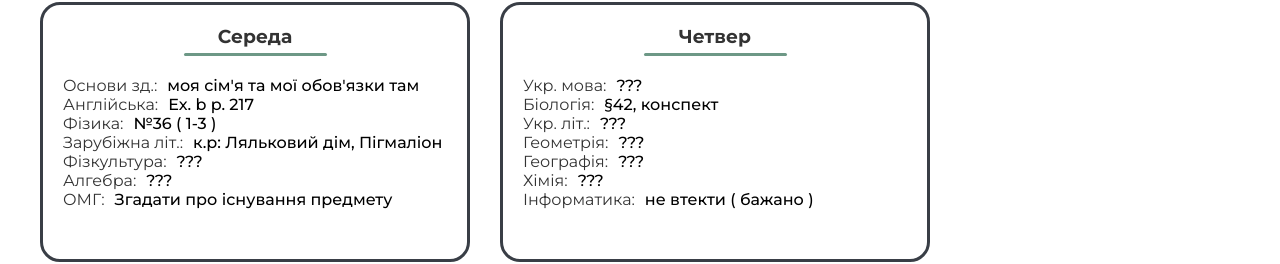
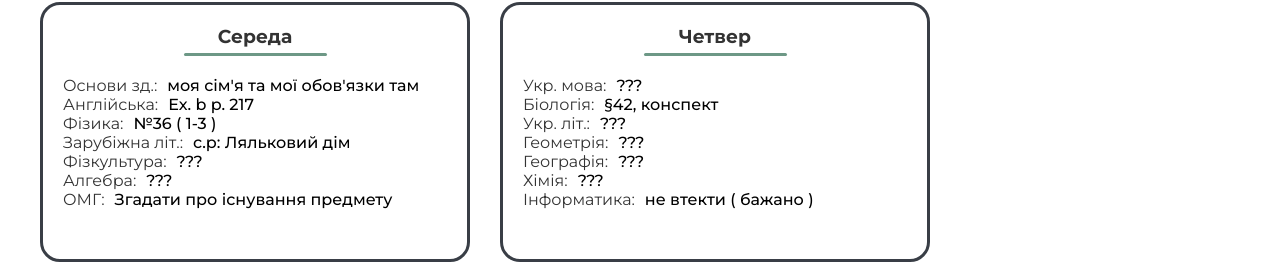
Before and after one commit to ZubalYana/School-diary, a website: page public/index.html in a window 1280 px wide. Shown: the part 412-676 px from the top of the page. Drawn offline with nearby package versions, Linux system fonts and the light colour scheme.

Commit message:
change the wendesday's homework

```diff
--- a/public/index.html
+++ b/public/index.html
@@ -122,7 +122,7 @@
                     </div>
                     <div class="weekDay_lesson">
                         <div class="weekDay_lessonName">Зарубіжна літ.:</div>
-                        <div class="weekDay_lessonHomework">к.р: Ляльковий дім, Пігмаліон</div>
+                        <div class="weekDay_lessonHomework">с.р: Ляльковий дім</div>
                     </div>
                     <div class="weekDay_lesson">
                         <div class="weekDay_lessonName">Фізкультура:</div>
```
